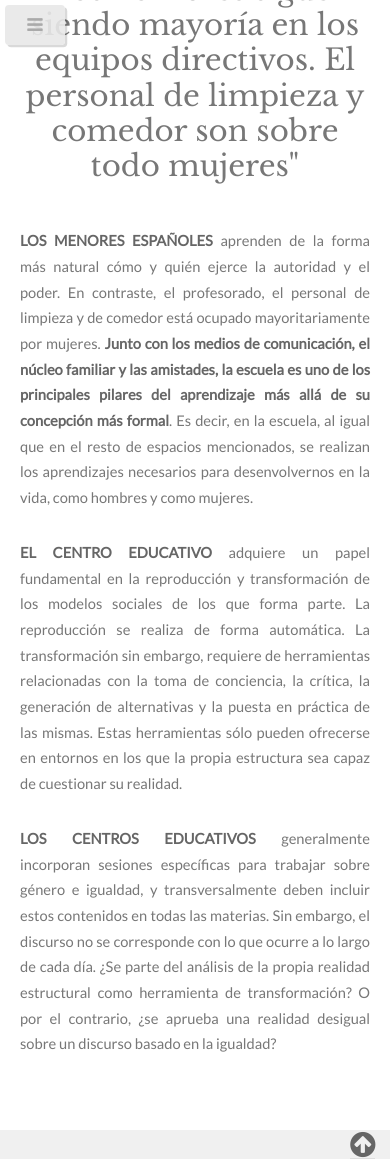
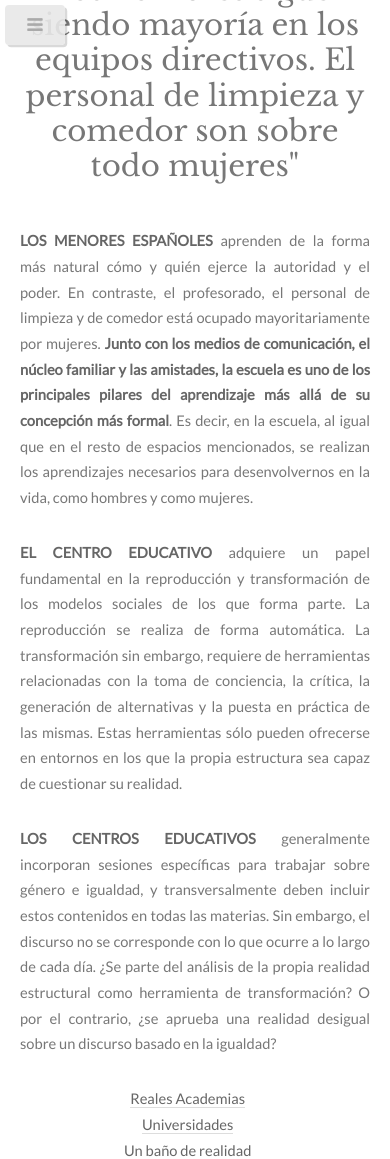
Before and after one commit to medialab-prado/3tpd-mapa-poder-femenino, a Jekyll site: the page built from academia/testimonio.html, in a window 390 px wide and 1400 px high, scrolled down 3558 px, cut to the strip 0-1159 px from the top of the window. Built offline with Jekyll 4.4.1, drawn with Linux system fonts in a browser that asks for light colours.

Commit message:
Footer de academia

```diff
--- a/academia/testimonio.html
+++ b/academia/testimonio.html
@@ -145,4 +145,11 @@ section: academia
 			realidad desigual sobre un discurso basado en la igualdad?
 		</p>
 	</section>
+	<section class="section-footer">
+		<ul>
+      	<li><a href="{{ site.baseurl }}/academia/reales_academias.html">Reales Academias</a></li>
+      	<li><a href="{{ site.baseurl }}/academia/universidades.html">Universidades</a></li>
+      	<li><a href="{{ site.baseurl }}/academia/testimonio.html">Un baño de realidad</a></li>
+		</ul>
+	</section>
 </article>
--- a/css/custom.css
+++ b/css/custom.css
@@ -235,6 +235,9 @@ article > section:first-child{
 	float: left;
 	padding: 0 2em 0 1em;
 }
+.academia .section-footer{
+	margin: 0 20%;
+}
 /* Responsive styles */
 @media screen and (max-width: 736px){
 	header > img{
@@ -276,4 +279,10 @@ article > section:first-child{
 		position: relative;
 		float: right;
 	}
+	.section-foooter{
+		margin: 0 !important;
+	}
+	.section-footer li{
+		width: 100%;
+	}
 }
```
Also changed, not shown: academia/reales_academias.html (+8 -0 lines), academia/universidades.html (+8 -0 lines).
